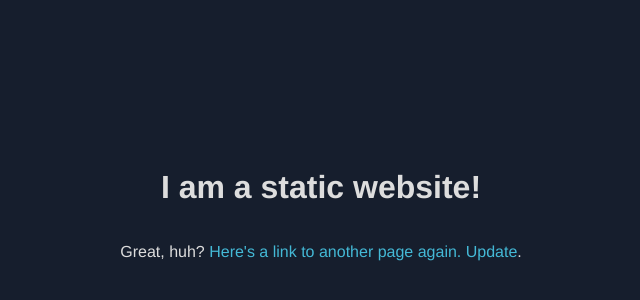
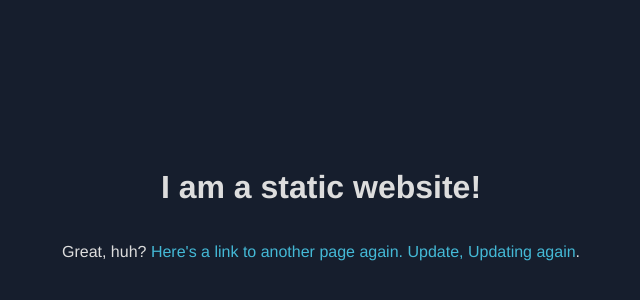
Before and after one commit to humanman/sss, a plain HTML site: page www/index.html in a window 1280 px wide. Shown: the part 188-488 px from the top of the page, without its empty margins (319-959 px from the left). Drawn offline with Linux system fonts and the light colour scheme; a web font is replaced by a local one.

Commit message:
change to trigger

```diff
--- a/www/index.html
+++ b/www/index.html
@@ -11,6 +11,6 @@
     <body>
         <h1>I am a static website!</h1>
 
-        <p>Great, huh? <a href="other.html">Here's a link to another page again. Update</a>.</p>
+        <p>Great, huh? <a href="other.html">Here's a link to another page again. Update, Updating again</a>.</p>
     </body>
 </html>
```
